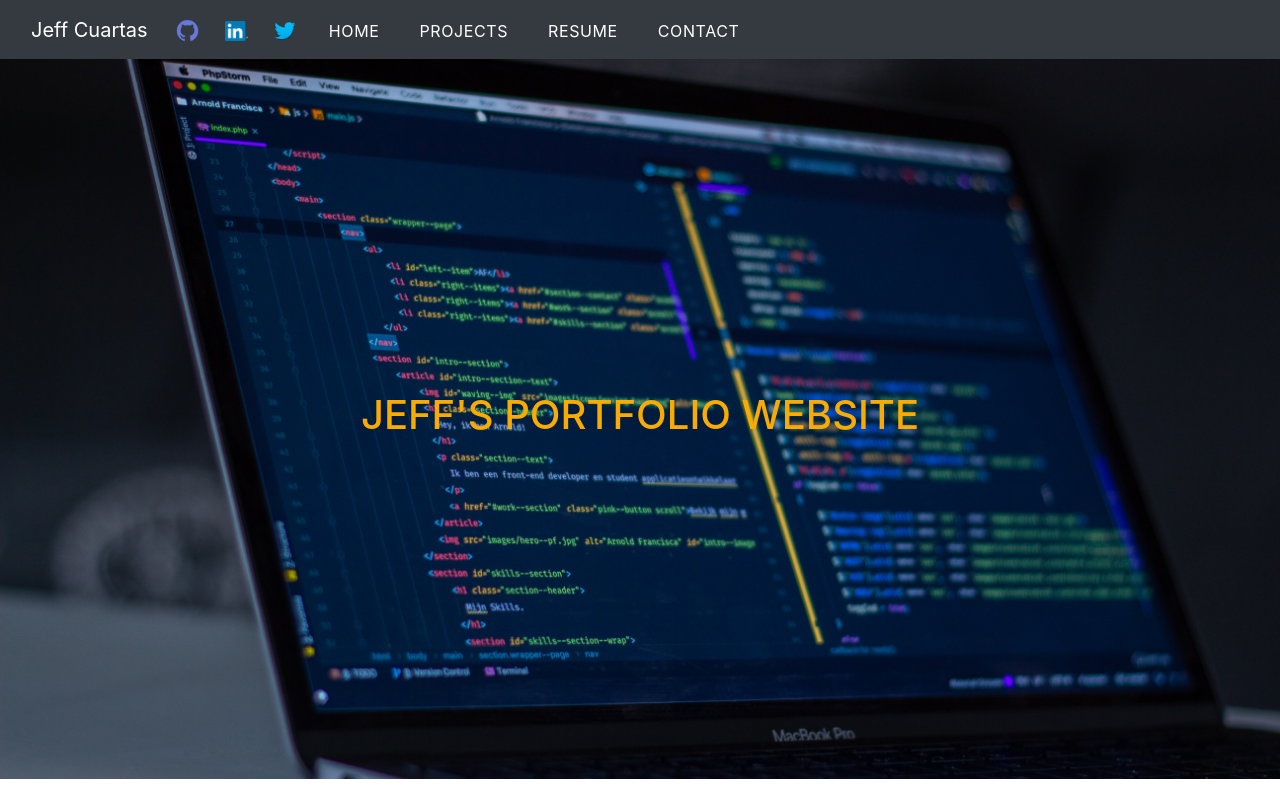
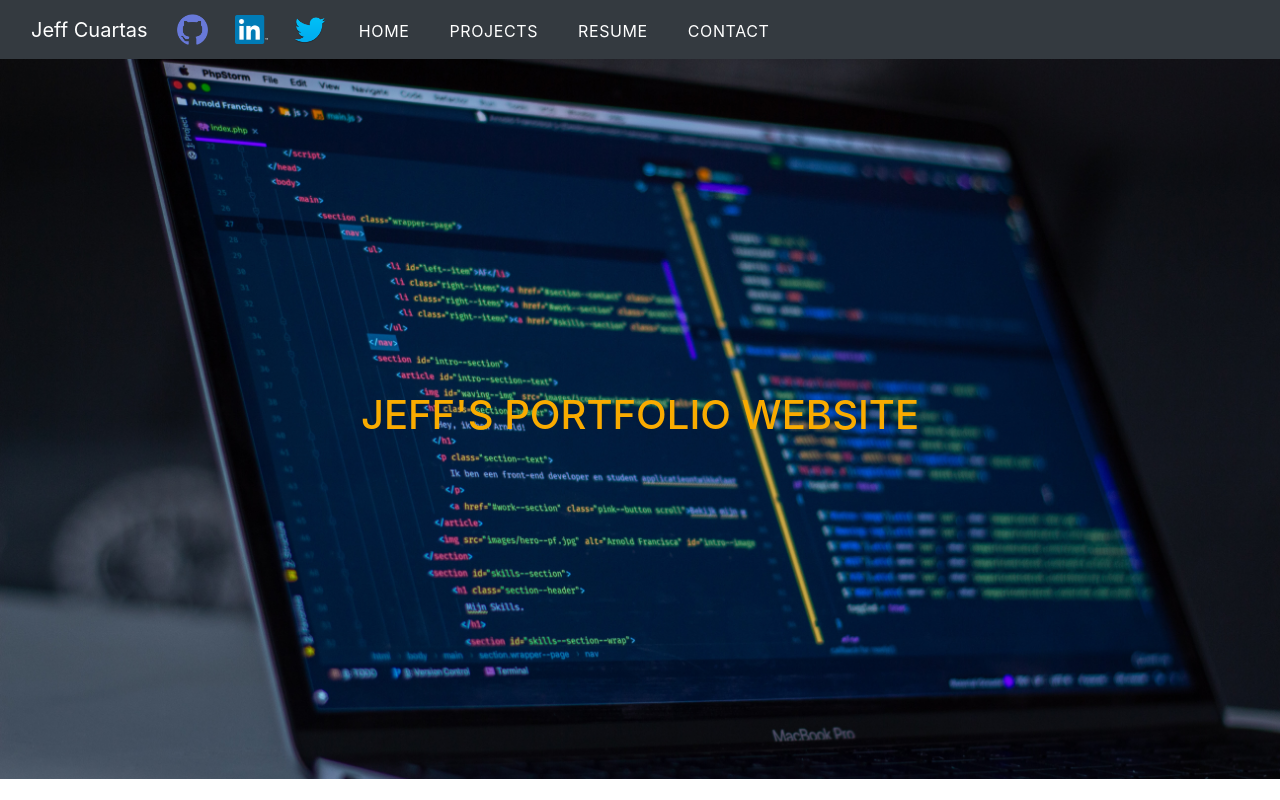
Before and after one commit to jcport1/my-website, a React (Create React App) app: page / in a window 1280 px wide. Shown: the top 800 px of the page. Built offline with nearby package versions, Linux system fonts and the light colour scheme.

Commit message:
Icons updated

```diff
--- a/src/App.css
+++ b/src/App.css
@@ -17,7 +17,7 @@ body {
 /*------------- Menu Links ------------  */
 
 .nav-icon {
-  width: calc(10px + 1vw);
+  width: calc(20px + 1vw);
   margin: 0 1vw 0 1vw;
 }
 
```
